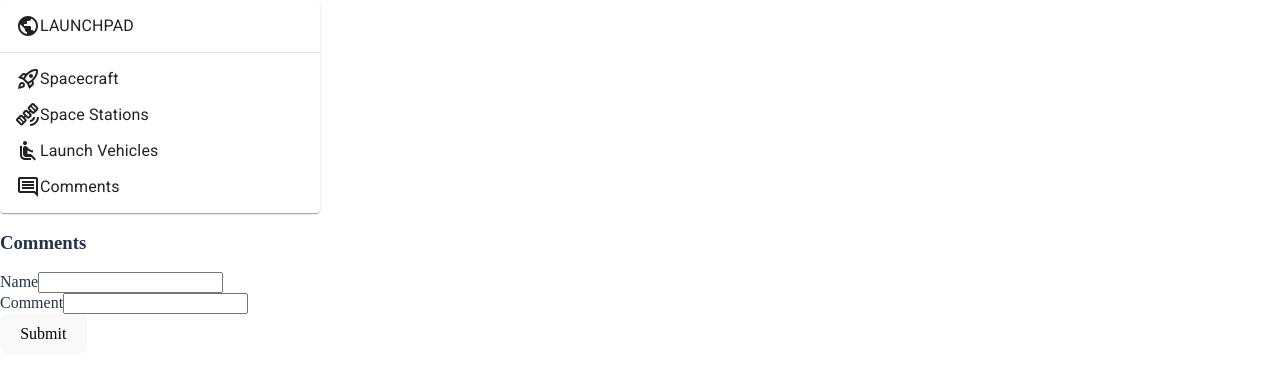
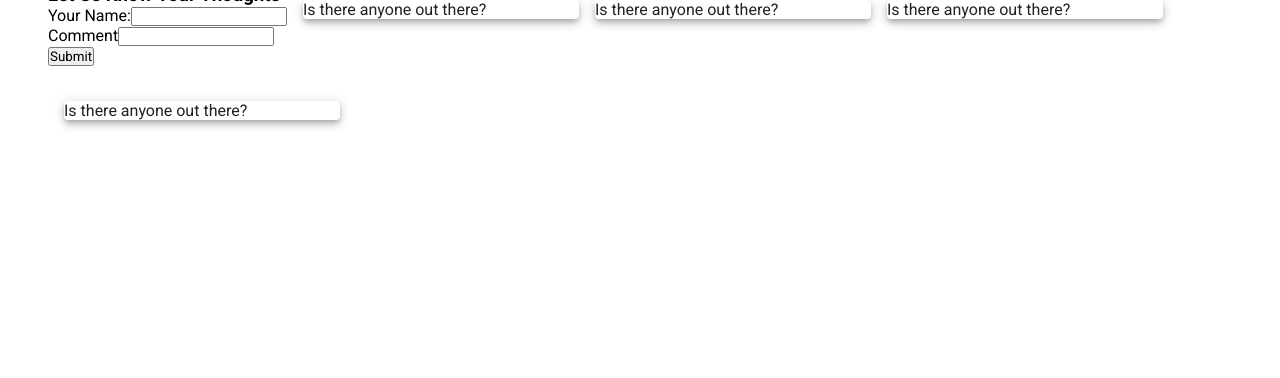
Before and after one commit to AnneElizabeth/ReactRocketScience, a React (Vite) app: page /comments in a window 1280 px wide. Shown: the top 378 px of the page. Built offline with nearby package versions, Linux system fonts and the light colour scheme.

Commit message:
Commit mui Container and Grid component code, initial Card grid

```diff
--- a/index.html
+++ b/index.html
@@ -4,6 +4,10 @@
     <meta charset="UTF-8" />
     <meta name="viewport" content="initial-scale=1, width=device-width" />
     <title>React Rocket Science</title>
+    <link
+      rel="stylesheet"
+      href="https://fonts.googleapis.com/css?family=Roboto:300,400,500,700&display=swap"
+    />
   </head>
   <body>
     <div id="root"></div>
--- a/src/App.jsx
+++ b/src/App.jsx
@@ -1,9 +1,5 @@
 /* eslint-disable no-unused-vars */
 import React, { useEffect, useState } from 'react'
-import '@fontsource/roboto/300.css';
-import '@fontsource/roboto/400.css';
-import '@fontsource/roboto/500.css';
-import '@fontsource/roboto/700.css';
 import { createBrowserRouter, RouterProvider } from 'react-router-dom';
 import SpacecraftPage from './pages/SpacecraftPage';
 import SpaceStationPage from './pages/SpaceStationPage';
@@ -11,6 +7,9 @@ import LaunchVehiclePage from './pages/LaunchVehiclePage';
 import CommentsPage from './pages/CommentsPage';
 import RootLayout from './components/Root';
 import ErrorPage from './pages/Error';
+import InfoCard from './components/InfoCard';
+import Container from '@mui/material/Container';
+import Grid from '@mui/material/Grid';
 //import Album from './components/Album'
 
 
@@ -34,8 +33,18 @@ function App() {
 
 
   return (
-    <div>
-      <RouterProvider router={router} />
+    <div className='App'>
+      <Container>
+        <Grid container spacing={2}>
+        <RouterProvider router={router} />
+
+          <InfoCard />
+          <InfoCard />
+          <InfoCard />
+          <InfoCard />
+
+        </Grid>
+      </Container>
     </div>
   );
 }
--- a/src/components/IconMenu.jsx
+++ b/src/components/IconMenu.jsx
@@ -13,11 +13,11 @@ import SatelliteAltOutlinedIcon from '@mui/icons-material/SatelliteAltOutlined';
 import AirlineSeatReclineNormalOutlinedIcon from '@mui/icons-material/AirlineSeatReclineNormalOutlined';
 import CommentOutlinedIcon from '@mui/icons-material/CommentOutlined';
 import { Link } from 'react-router-dom';
+import Container from '@mui/material/Container'
 
 export default function IconMenu () {
 
   return (
-
       <Paper sx={{ width: 320, maxWidth: '100%' }}>
         <MenuList>
           <MenuItem component={Link} to=''>
@@ -41,7 +41,6 @@ export default function IconMenu () {
             <CommentOutlinedIcon fontSize="medium" />
             <ListItemText>Comments</ListItemText>
           </MenuItem>
-
         </MenuList>
       </Paper>
   )
--- a/src/components/IconMenu.module.css
+++ /dev/null
@@ -1,3 +0,0 @@
-.customClass {
-    margin: 0;
-}
--- /dev/null
+++ b/src/components/InfoCard.jsx
@@ -0,0 +1,14 @@
+import Paper from '@mui/material/Paper';
+import Grid from '@mui/material/Grid'; // Grid version 1
+
+
+const InfoCard = () => {
+    return (
+        <Grid item xs={3}>
+            <Paper elevation={5}>
+                Is there anyone out there?
+            </Paper>
+        </Grid>
+    )
+}
+export default InfoCard;
--- a/src/components/Root.jsx
+++ b/src/components/Root.jsx
@@ -1,14 +1,14 @@
 /* eslint-disable no-unused-vars */
 import { Outlet } from 'react-router-dom';
-import IconMenu from './IconMenu'
+import IconMenu from './IconMenu';
 //import classes from '../pages/Root.module.css';
 
 function RootLayout() {
     return (
-        <>
-            <IconMenu />
+        <div>
+            {/* <IconMenu /> */}
             <Outlet />
-        </>
+        </div>
     )
 }
 export default RootLayout;
--- a/src/index.css
+++ b/src/index.css
@@ -1,44 +1,6 @@
-
-
-
-body {
+* {
   margin: 0;
-  display: flex;
-  place-items: center;
-  min-width: 320px;
+  padding: 0;
+  box-sizing: border-box;
+  font-family: 'Roboto';
 }
-
-h1 {
-  font-size: 3.2em;
-  line-height: 1.1;
-}
-
-button {
-  border-radius: 8px;
-  border: 1px solid transparent;
-  padding: 0.6em 1.2em;
-  font-size: 1em;
-  font-weight: 500;
-  font-family: inherit;
-  background-color: #1a1a1a;
-  cursor: pointer;
-  transition: border-color 0.25s;
-}
-button:hover {
-  border-color: #646cff;
-}
-button:focus,
-button:focus-visible {
-  outline: 4px auto -webkit-focus-ring-color;
-}
-
-@media (prefers-color-scheme: light) {
-  :root {
-    color: #213547;
-    background-color: #ffffff;
-  }
-
-  button {
-    background-color: #f9f9f9;
-  }
-}
--- a/src/pages/CommentsPage.jsx
+++ b/src/pages/CommentsPage.jsx
@@ -7,39 +7,40 @@ export default function CommentsPage() {
   // variables created for API link, state for existing users, new users and updated users data
   const API_URL = 'https://64d055bdff953154bb78ca25.mockapi.io/comments'
 
-  const [comments, setComments] = useState([])
+  const [userComments, setUserComments] = useState([])
+  const [userName, setUserName] = useState([])
 
-  const [newName, setNewName] = useState('')
+  const [newUserName, setNewUserName] = useState('')
   const [newUserComment, setNewUserComment] = useState('')
 
-  const [updatedName, setUpdatedName] = useState('')
+  const [updatedUserName, setUpdatedUserName] = useState('')
   const [updatedUserComment, setUpdatedUserComment] = useState('')
 
   useEffect(() => {
-      getComments
+      getUserComments
     }, [])
 
 // function for fetching users and displaying them
 
-  function getComments() {
+  function getUserComments() {
     fetch(API_URL)
       .then((data) => data.json())
       .then((data) => {
-        setComments(data)
+        setUserComments(data)
         console.log(data)
     })
   }
 
   // function for deleting a user
-  function deleteComment(id) {
+  function deleteUserComment(id) {
     fetch(API_URL + `/${id}`, {
       method: 'DELETE',
-    }).then(() => getComments())
+    }).then(() => getUserComments())
   }
 
 
   // function for creating a new user
-  function postNewComment(e) {
+  function postNewUserComment(e) {
     e.preventDefault()
     fetch(API_URL, {
       method: 'POST',
@@ -47,64 +48,64 @@ export default function CommentsPage() {
         'Content-Type': 'application/json',
       },
       body: JSON.stringify({
-        name: newName,
+        name: newUserName,
         comment: newUserComment,
       }),
-    }).then(() => getComments())
+    }).then(() => getUserComments())
   }
 
   // function for updating an existing user
 
-  function updateComment(e, commentObject) {
+  function updateUserComment(e, userCommentObject) {
     e.preventDefault()
 
-    let updatedCommentObject = {
-      ...commentObject,
-      name: updatedName,
+    let updatedUserCommentObject = {
+      ...userCommentObject,
+      name: updatedUserName,
       comment: updatedUserComment,
     }
 
-    fetch(`${API_URL}/${commentObject.id}`, {
+    fetch(`${API_URL}/${userCommentObject.id}`, {
       method: 'PUT',
       headers: {
         'Content-Type': 'application/json',
       },
-      body: JSON.stringify(updatedCommentObject),
-    }).then(() => getComments())
+      body: JSON.stringify(updatedUserCommentObject),
+    }).then(() => getUserComments())
   }
 
   // JSX for new and update user forms
   return (
     <div className="App">
       <form>
-        <h3>Comments</h3>
-        <label>Name</label>
-        <input onChange={(e) => setNewName(e.target.value)}></input><br></br>
+        <h3>Let Us Know Your Thoughts</h3>
+        <label>Your Name:</label>
+        <input onChange={(e) => setNewUserName(e.target.value)}></input><br></br>
         <label>Comment</label>
         <input onChange={(e) => setNewUserComment(e.target.value)}></input><br></br>
-        <button onClick={(e) => postNewComment(e)}>Submit</button>
+        <button onClick={(e) => postNewUserComment(e)}>Submit</button>
       </form>
       <br></br>
 
-      {comments.map((comment, index) => (
+      {userComments.map((userComment, index) => (
         <div className="mapContainer" key={index}>
           <div>
-            Name: {comment.name} <br></br>
-            Comment: {comment.userComment} <br></br>
-            <button onClick={() => deleteComment(comment.id)}>🗑</button>
+            Name: {userComment.name} <br></br>
+            Comment: {userComment.userComment} <br></br>
+            <button onClick={() => deleteUserComment(userComment.id)}>🗑</button>
           </div>
           <form>
-            <label>Update Name</label>
+            <label>Update Your Name:</label>
             <input
-              onChange={(e) => setUpdatedName(e.target.value)}
+              onChange={(e) => setUpdatedUserName(e.target.value)}
             ></input>
             <br></br>
-            <label>Update Comment</label>
+            <label>Update Your Comment:</label>
             <input
               onChange={(e) => setUpdatedUserComment(e.target.value)}
             ></input>
             <br></br>
-            <button onClick={(e) => updatedUserComment(e, comment)}>Update</button>
+            <button onClick={(e) => updatedUserComment(e, userComment)}>Update</button>
           </form>
         </div>
       ))}
```
